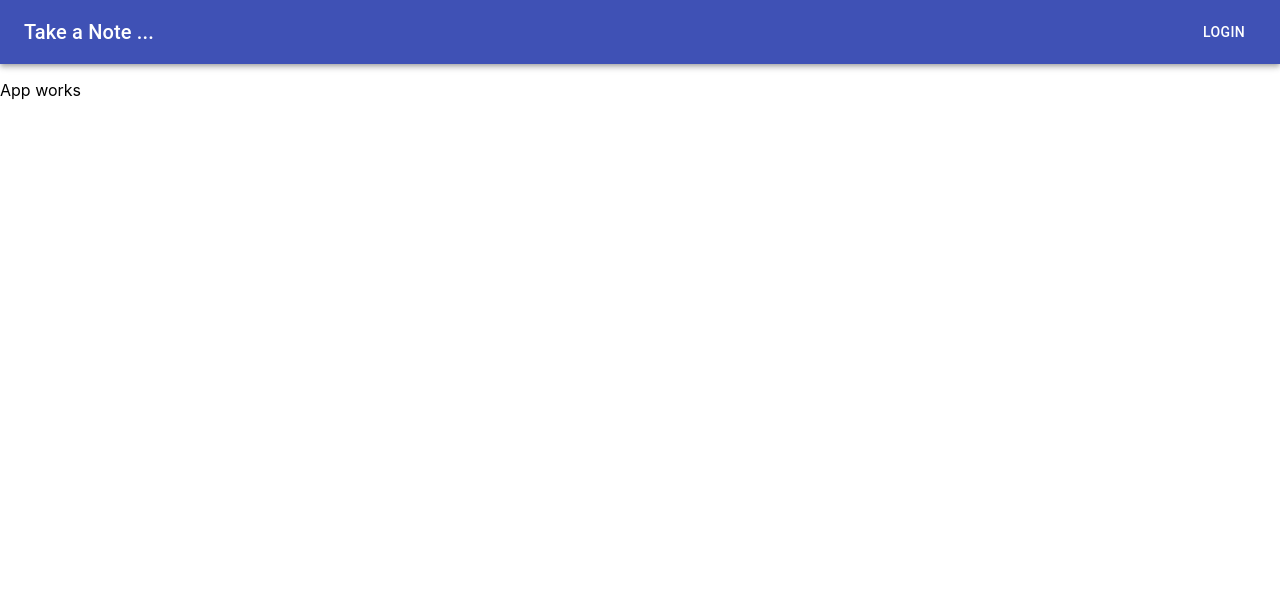
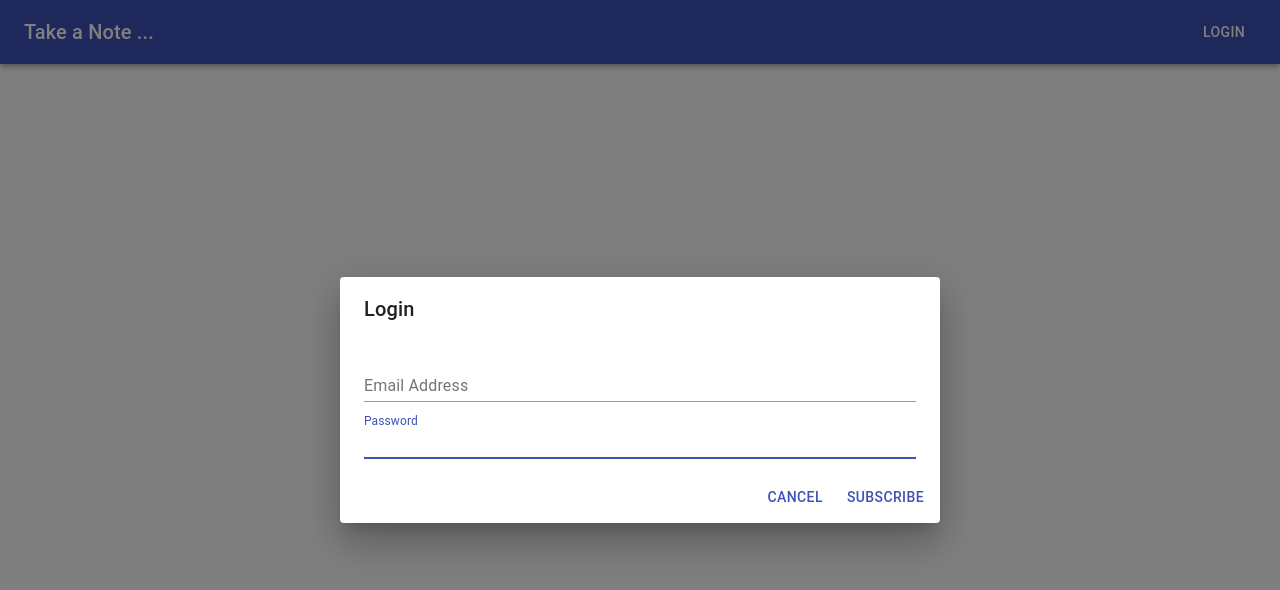
Before and after one commit to imganjgahi/Note-project, a React app: page / in a window 1280 px wide. Both pictures are taken after a click on the button "LOGIN". Shown: the top 590 px of the page. Built offline with nearby package versions, Linux system fonts and the light colour scheme.

Commit message:
login modal added

```diff
--- a/src/Components/App.tsx
+++ b/src/Components/App.tsx
@@ -1,16 +1,15 @@
 import * as React from "react";
 import Login from "./Auth/Login";
-import { Navbar } from "./Navbar/Navbar";
+import  Navbar  from "./Navbar/Navbar";
 
 
 export const App = () => {
-    const [currentLayout, setCurrentLayout] = React.useState("")
 
     return (
         <React.Fragment>
 
             <Navbar />
-            <p>App works</p>
+            <Login />
 
         </React.Fragment>
     )
--- a/src/Components/Auth/Login.tsx
+++ b/src/Components/Auth/Login.tsx
@@ -3,7 +3,26 @@ import { IAuthState } from '../../actions/Auth/model';
 import { AuthActions } from '../../actions/Auth/action';
 import { IApplicationState } from '../../store/state';
 import { connect } from 'react-redux';
+import CusmtomModal from '../../Utils/Modal/Modal';
+import { TextField, FormControl, makeStyles, createStyles, Theme } from "@material-ui/core";
 
+// const useStyles = makeStyles((theme: Theme) =>
+//     createStyles({
+//         form: {
+//             display: 'flex',
+//             flexDirection: 'column',
+//             margin: 'auto',
+//             width: 'fit-content',
+//         },
+//         formControl: {
+//             marginTop: theme.spacing(2),
+//             minWidth: 120,
+//         },
+//         formControlLabel: {
+//             marginTop: theme.spacing(1),
+//         },
+//     }),
+// );
 
 type IProps = IAuthState & typeof AuthActions;
 
@@ -13,6 +32,7 @@ type IState = {
 
 class Login extends React.Component<IProps, IState> {
 
+    // classes = useStyles({});
     constructor(props: IProps) {
         super(props);
         this.state = {
@@ -23,14 +43,36 @@ class Login extends React.Component<IProps, IState> {
         this.props.toggleLoginModal(false)
     }
     render() {
-        console.log(this.props.login)
         return (
-            <p>Auth</p>
+            <CusmtomModal
+                title="Login"
+                open={this.props.login.open}
+                onCancel={this.onCancelHandler}
+                onOk={this.onCancelHandler}>
+                <form className="form">
+                        <TextField
+                        name="email"
+                            autoFocus
+                            margin="dense"
+                            id="email"
+                            label="Email Address"
+                            type="email"
+                            fullWidth />
+                        <TextField
+                            name="password"
+                            autoFocus
+                            margin="dense"
+                            id="email"
+                            label="Password"
+                            type="email"
+                            fullWidth />
+                </form>
+            </CusmtomModal>
         );
     }
 }
 
-// export default Login;
+
 export default connect(
     (state: IApplicationState) => state.auth,
     AuthActions,
--- a/src/Components/Navbar/Navbar.tsx
+++ b/src/Components/Navbar/Navbar.tsx
@@ -4,6 +4,10 @@ import AppBar from '@material-ui/core/AppBar';
 import Toolbar from '@material-ui/core/Toolbar';
 import Typography from '@material-ui/core/Typography';
 import Button from '@material-ui/core/Button';
+import { connect } from 'react-redux';
+import { IApplicationState } from '../../store/state';
+import { AuthActions } from '../../actions/Auth/action';
+import { IAuthState } from '../../actions/Auth/model';
 
 const useStyles = makeStyles((theme: Theme) =>
   createStyles({
@@ -16,10 +20,8 @@ const useStyles = makeStyles((theme: Theme) =>
   }),
 );
 
-interface IProps {
-
-}
-export const Navbar = () => {
+type IProps = IAuthState & typeof AuthActions;
+const Navbar = (props: IProps) => {
     const classes = useStyles({});
     return (
         <AppBar position="static">
@@ -27,8 +29,15 @@ export const Navbar = () => {
     <Typography variant="h6" className={classes.title}>
       Take a Note ...
     </Typography>
-    <Button color="inherit">Login</Button>
+    <Button color="inherit" onClick={() => props.toggleLoginModal(true)}>Login</Button>
   </Toolbar>
 </AppBar>
     )
 }
+
+
+
+export default connect(
+    (state: IApplicationState) => state.auth,
+    AuthActions,
+)(Navbar);
--- /dev/null
+++ b/src/Styles/Auth.scss
@@ -0,0 +1,13 @@
+
+
+.form {
+    display: 'flex';
+    flex-direction: 'column';
+    justify-content: center;
+    margin: 'auto';
+    width: 'fit-content';
+}
+.formControl {
+    margin-top: 20px;
+    min-width: 50%;
+}
--- a/src/Styles/index.scss
+++ b/src/Styles/index.scss
@@ -3,3 +3,5 @@ body {
     padding: 0;
     font-family: -apple-system, BlinkMacSystemFont, 'Segoe UI', Roboto, Oxygen, Ubuntu, Cantarell, 'Open Sans', 'Helvetica Neue', sans-serif;
 }
+
+@import './Auth.scss';
--- /dev/null
+++ b/src/Utils/Modal/Modal.tsx
@@ -0,0 +1,41 @@
+import * as React from 'react';
+import Button from '@material-ui/core/Button';
+import Dialog from '@material-ui/core/Dialog';
+import DialogActions from '@material-ui/core/DialogActions';
+import DialogContent from '@material-ui/core/DialogContent';
+import DialogContentText from '@material-ui/core/DialogContentText';
+import DialogTitle from '@material-ui/core/DialogTitle';
+
+
+interface IProps {
+    open: boolean;
+    title: string;
+    onOk: () => void;
+    onCancel: () => void;
+    children: any;
+}
+export default function CusmtomModal(props: IProps) {
+  return (
+    <div>
+      <Dialog
+      maxWidth="sm"
+      fullWidth
+      open={props.open}
+      onClose={props.onCancel}
+      aria-labelledby="form-dialog-title">
+        <DialogTitle id="form-dialog-title"> {props.title} </DialogTitle>
+        <DialogContent>
+          {props.children}
+        </DialogContent>
+        <DialogActions>
+          <Button onClick={props.onCancel} color="primary">
+            Cancel
+          </Button>
+          <Button onClick={props.onOk} color="primary">
+            Subscribe
+          </Button>
+        </DialogActions>
+      </Dialog>
+    </div>
+  );
+}
```
